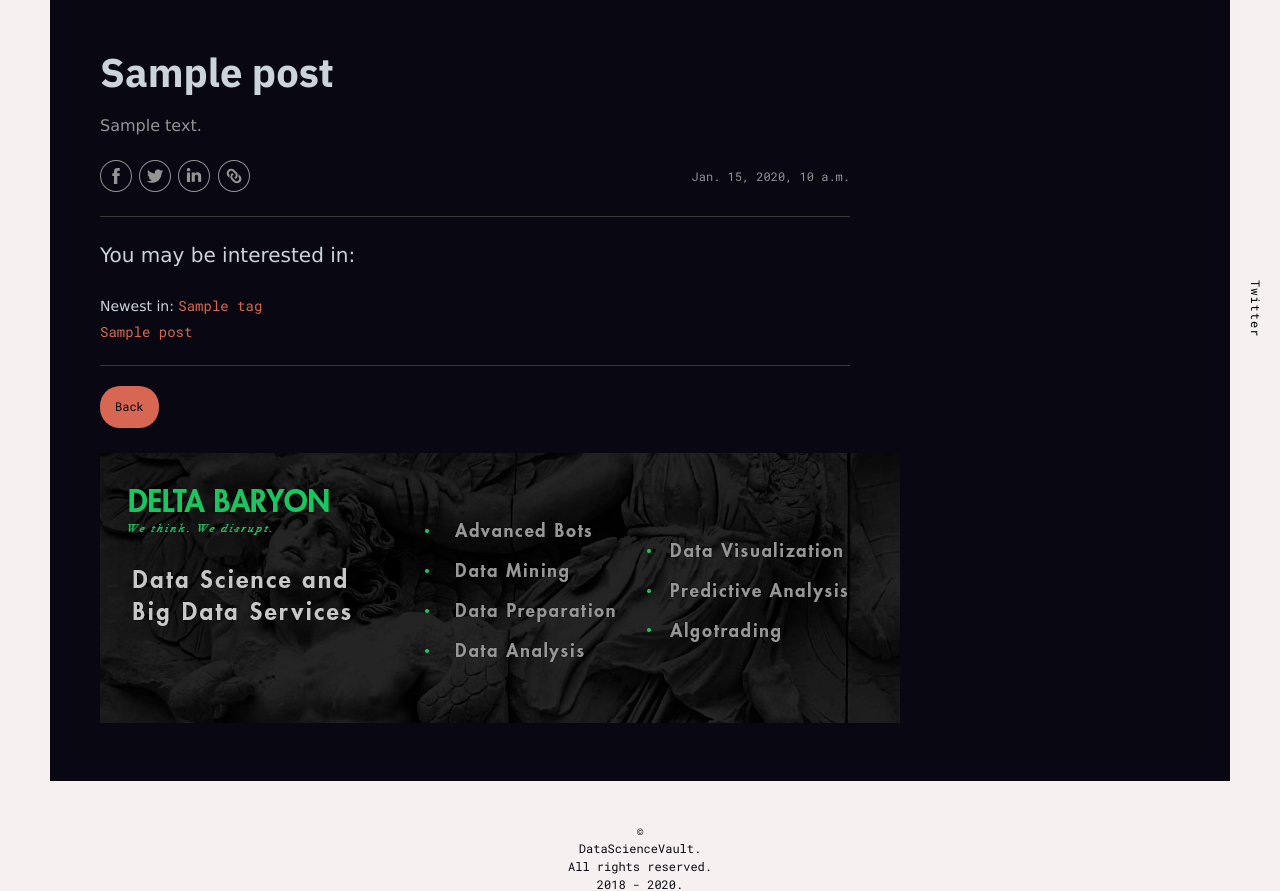
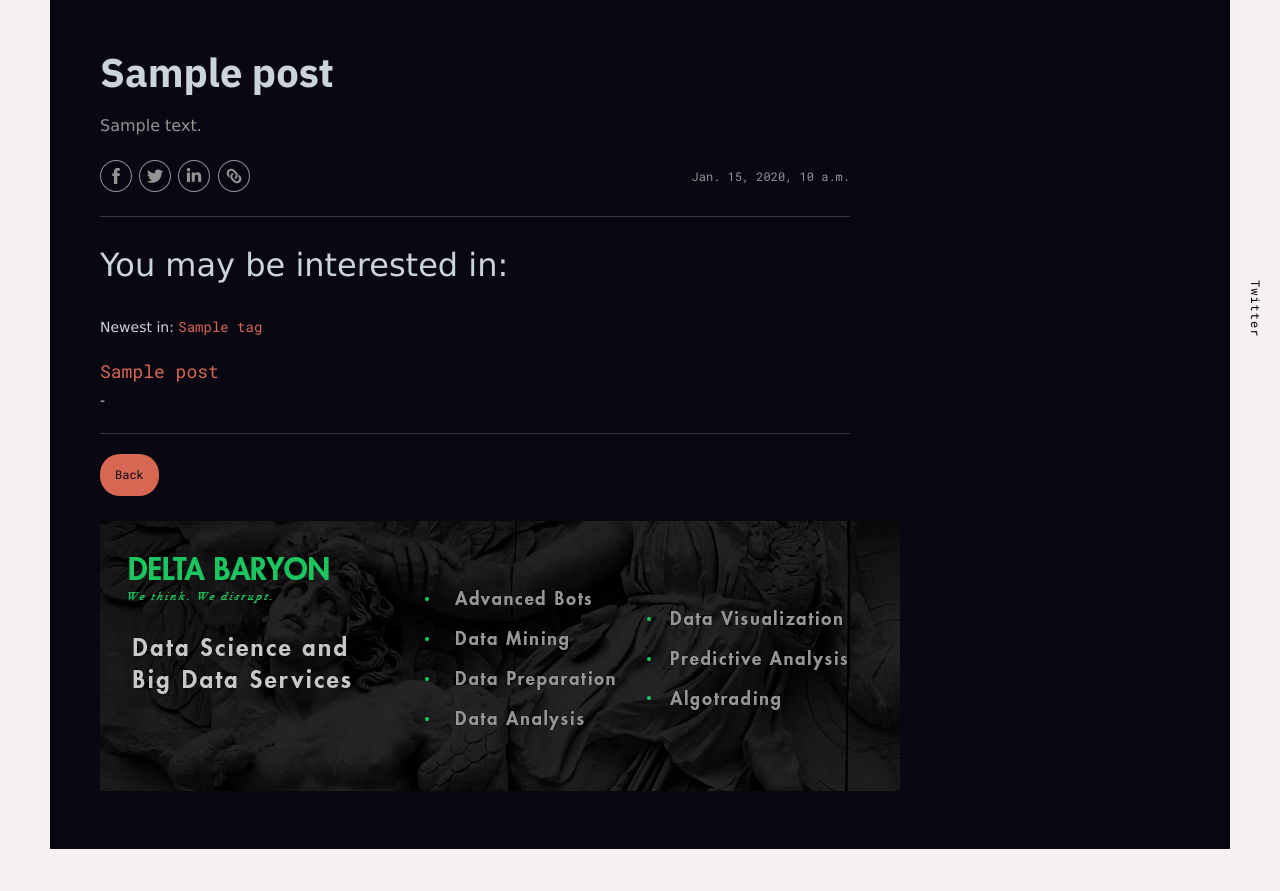
Before and after one commit to qu4ku/dshub-website, a Django app: a page that uses src/templates/post-detail.html in a window 1280 px wide. Shown: the part 50-941 px from the top of the page. Run offline with Django 3.2, Linux system fonts and the light colour scheme; tables that the repository leaves empty hold one stand-in row (values such as "Sample post"); some libraries are stand-ins or nearby versions.

Commit message:
post-detail more prominent links

```diff
--- a/src/static/css/styles.css
+++ b/src/static/css/styles.css
@@ -546,11 +546,16 @@ input[type=search] {
 }
 
 .categories__header {
-	font-size: 20px;
+	font-size: 32px;
 }
 
 .categories__title {
 	margin-top: 20px;
+	margin-bottom: 15px;
+}
+
+.link-detail-post {
+	font-size: 18px;
 }
 
 .link-detail-post:hover {
--- a/src/templates/post-detail.html
+++ b/src/templates/post-detail.html
@@ -29,6 +29,7 @@
 					{% for post in posts %}
 						<p><a class="link-detail-post" href="{{ post.get_absolute_url }}">{{ post.title }}</a></p>
 					{% endfor %}
+				-
 
 				{% endfor %}
 			</div>
```
Also changed, not shown: 5 other files.
